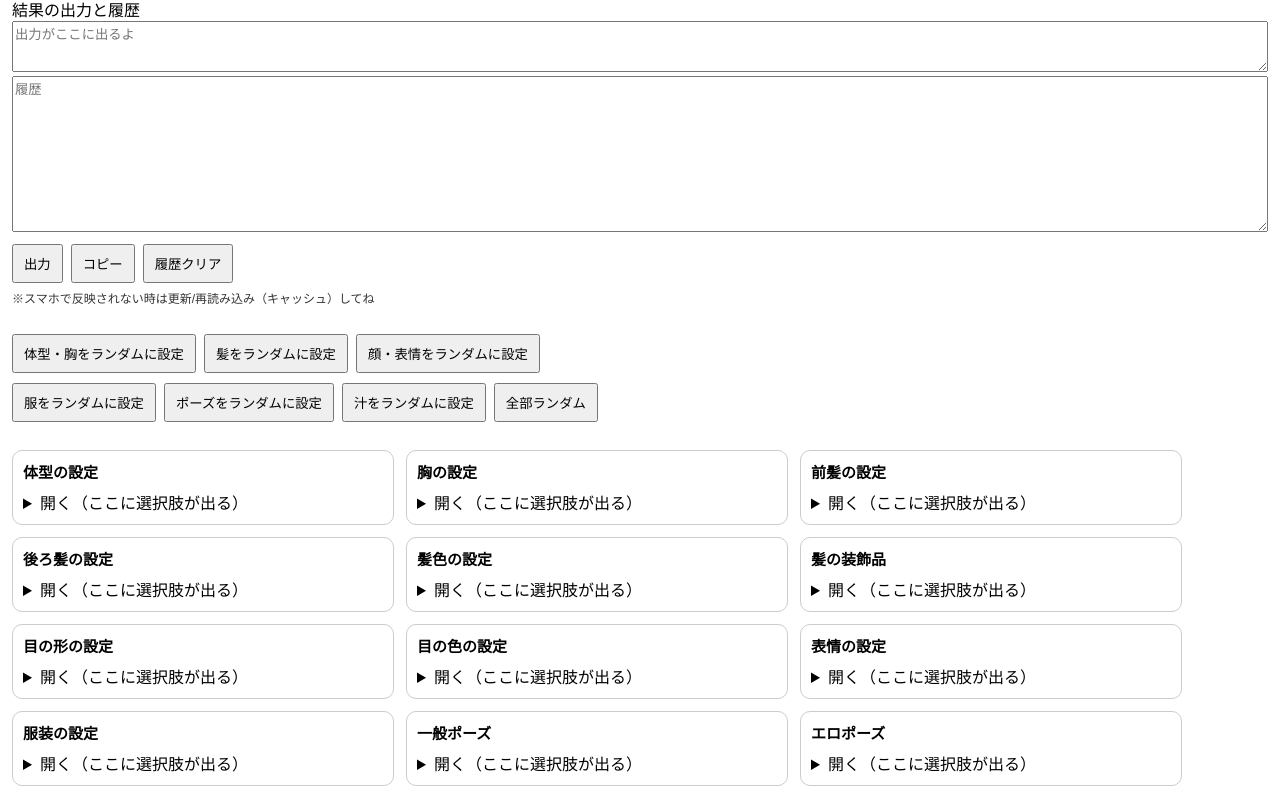
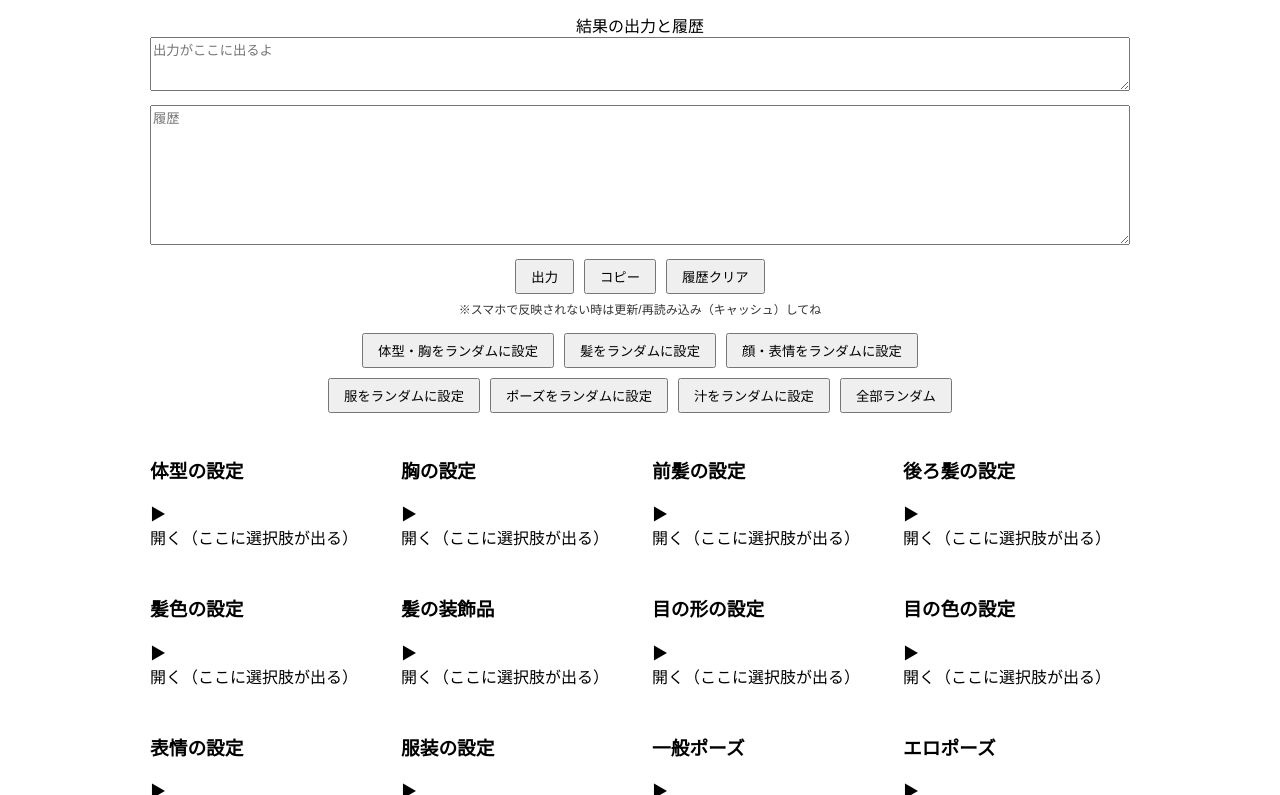
Before and after one commit to skjs08jack-tech/pixai-prompt-tool, a plain HTML site: page index.html in a window 1280 px wide. Shown: the part 60-855 px from the top of the page. Drawn offline with Linux system fonts and the light colour scheme.

Commit message:
Update index.html

```diff
--- a/index.html
+++ b/index.html
@@ -4,58 +4,89 @@
   <meta charset="utf-8" />
   <meta name="viewport" content="width=device-width, initial-scale=1" />
   <title>PixAI プロンプト自動生成</title>
+
   <style>
-    body { font-family: sans-serif; margin: 12px; }
-    h2 { margin: 0 0 10px; }
+    body { font-family: sans-serif; margin: 0; padding: 0; }
+    .wrap { max-width: 980px; margin: 0 auto; padding: 20px 10px 60px; }
+
+    h2 { text-align: center; margin: 0 0 18px; }
+
     textarea { width: 100%; box-sizing: border-box; }
-    .buttons { margin: 10px 0; }
-    .buttons_group { display:flex; gap:8px; flex-wrap:wrap; }
-    button { padding: 8px 10px; cursor:pointer; }
-    .items { display:flex; flex-wrap:wrap; gap:12px; }
-    .item { border:1px solid #ccc; border-radius:10px; padding:10px; width: 360px; max-width: 100%; }
-    .item h3 { margin: 0 0 8px; font-size: 15px; }
-    summary { cursor:pointer; }
-    .small { font-size: 12px; opacity: .8; }
+    #result_area { height: 54px; }
+    #history_area { height: 140px; margin-top: 10px; }
+
+    .buttons_group { display:flex; justify-content:center; gap:10px; flex-wrap:wrap; margin-top: 10px; }
+    button { padding: 6px 14px; cursor:pointer; }
+
+    .small { font-size: 12px; opacity: .8; text-align:center; margin-top: 6px; }
+
+    /* カテゴリ：元サイトっぽく「4列」 */
+    #categories {
+      margin-top: 24px;
+      display: grid;
+      grid-template-columns: repeat(4, 1fr);
+      gap: 26px 24px;
+    }
+
+    .catBlock { text-align: center; }
+    .catTitle { font-size: 18px; font-weight: 700; margin-bottom: 6px; }
+
+    /* detailsを「▶ 詳細」っぽく */
+    details { display:inline-block; text-align:left; }
+    summary { cursor:pointer; list-style: none; }
+    summary::-webkit-details-marker { display:none; }
+    summary::before { content: "▶ "; }
+    details[open] summary::before { content: "▼ "; }
+    summary span { font-size: 14px; }
+
+    /* 選択肢の並びは左寄せ */
+    .choices { margin-top: 10px; text-align:left; }
+    .choices label { display:block; margin: 6px 0; }
+
+    /* スマホは2列→1列に落とす */
+    @media (max-width: 900px){
+      #categories { grid-template-columns: repeat(2, 1fr); }
+    }
+    @media (max-width: 520px){
+      #categories { grid-template-columns: 1fr; }
+    }
   </style>
 </head>
+
 <body>
+  <div class="wrap">
 
     <h2>PixAI プロンプト自動生成</h2>
 
     <div>
-  <div>結果の出力と履歴</div>
-  <textarea id="result_area" rows="3" placeholder="出力がここに出るよ"></textarea><br>
-  <textarea id="history_area" rows="10" placeholder="履歴"></textarea><br>
-  <div class="buttons_group" style="margin-top:8px;">
+      <div style="text-align:center;">結果の出力と履歴</div>
+      <textarea id="result_area" rows="3" placeholder="出力がここに出るよ"></textarea>
+      <textarea id="history_area" rows="10" placeholder="履歴"></textarea>
+
+      <div class="buttons_group">
         <button type="button" onclick="showResult();">出力</button>
         <button type="button" onclick="copyResult();">コピー</button>
         <button type="button" onclick="clearHistory();">履歴クリア</button>
       </div>
-  <div class="small" style="margin-top:6px;">※スマホで反映されない時は更新/再読み込み（キャッシュ）してね</div>
+      <div class="small">※スマホで反映されない時は更新/再読み込み（キャッシュ）してね</div>
     </div>
 
-<br>
-
-<div class="buttons">
-  <div class="buttons_group">
+    <div class="buttons_group" style="margin-top:16px;">
       <button type="button" onclick="bodyRandom();">体型・胸をランダムに設定</button>
       <button type="button" onclick="hairRandom();">髪をランダムに設定</button>
       <button type="button" onclick="faceRandom();">顔・表情をランダムに設定</button>
     </div>
-</div>
 
-<div class="buttons">
     <div class="buttons_group">
       <button type="button" onclick="clothesRandom();">服をランダムに設定</button>
       <button type="button" onclick="poseRandom();">ポーズをランダムに設定</button>
       <button type="button" onclick="juiceRandom();">汁をランダムに設定</button>
       <button type="button" onclick="allRandom();">全部ランダム</button>
     </div>
+
+    <div id="categories"></div>
+
   </div>
-
-<br>
-
-<div class="items" id="categories"></div>
 
   <script src="data.js"></script>
   <script src="app.js"></script>
```
Lines whose indentation alone changed are shown as unchanged.
